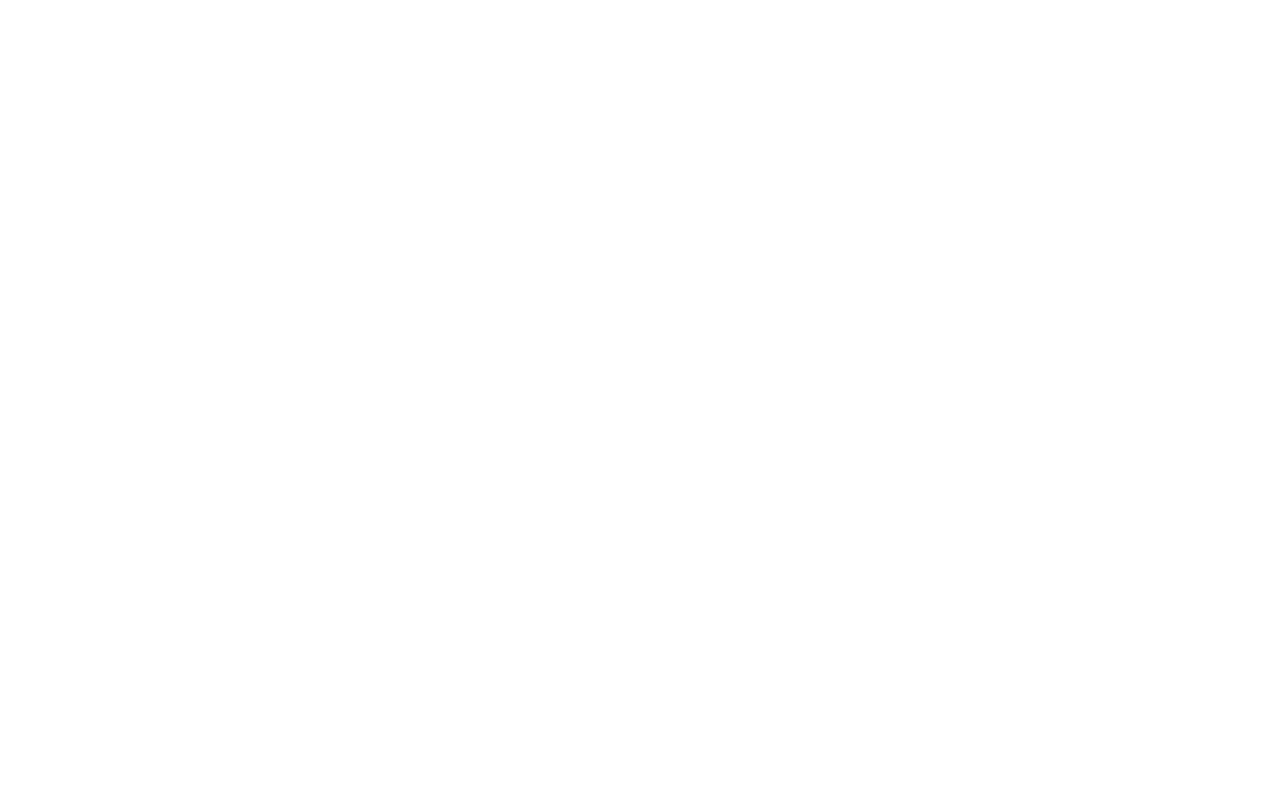
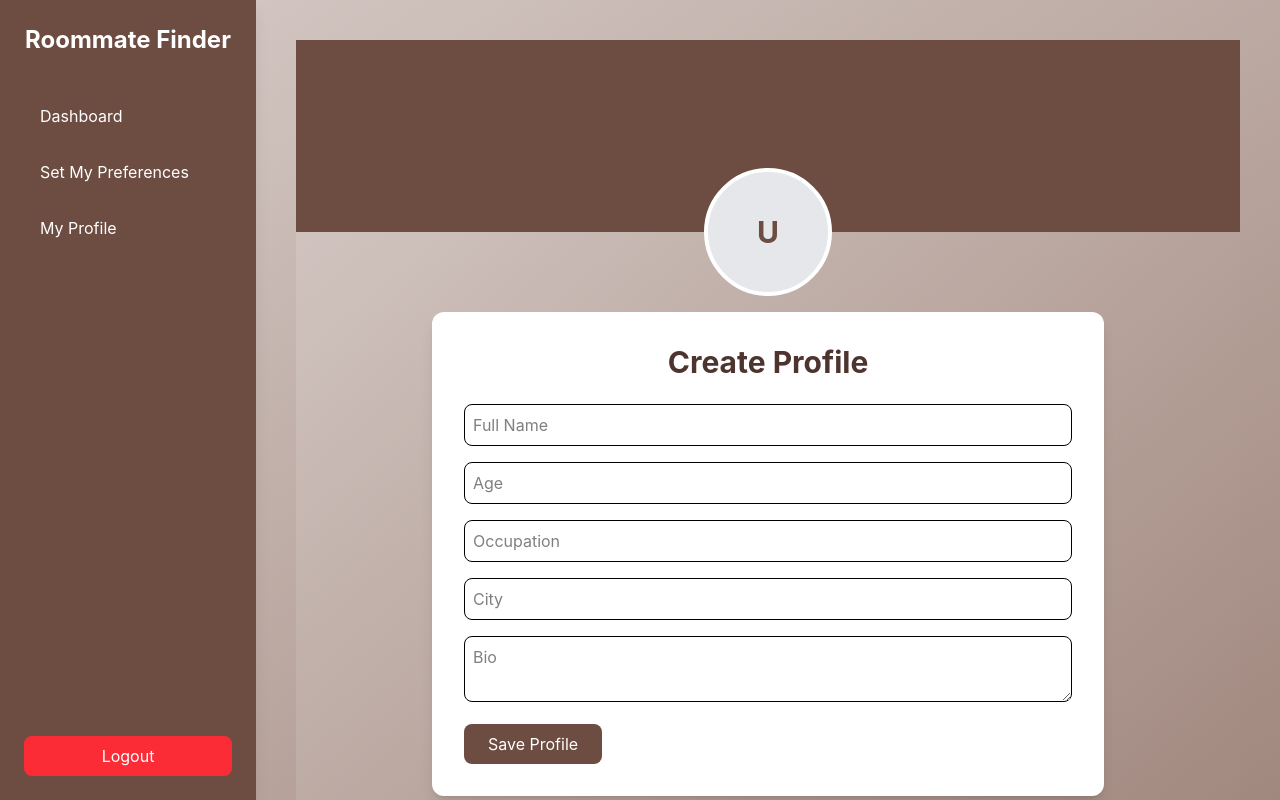
Before and after one commit to HarleenKaur4733/Roommate-Compatibility-UI, a React (Vite) app: page /profile in a window 1280 px wide. Before the commit this address had no page. Built offline with nearby package versions, Linux system fonts and the light colour scheme; no server answers; sample sign-in values are in the browser's storage.

Commit message:
My Profile and Logout added

```diff
--- a/src/App.jsx
+++ b/src/App.jsx
@@ -7,6 +7,7 @@
 import CreateProfile from "./pages/CreateProfile";
 import Preferences from "./pages/Preferences";
 import AppLayout from "./layouts/AppLayout";
+import Profile from "./pages/Profile";
 
 function App() {
   return (
@@ -26,6 +27,7 @@
           <Route path="/dashboard" element={<Dashboard />} />
           <Route path="/create-profile" element={<CreateProfile />} />
           <Route path="/preferences" element={<Preferences />} />
+          <Route path="/profile" element={<Profile />} />
         </Route>
       </Routes>
     </BrowserRouter>
--- a/src/api/profileApi.js
+++ b/src/api/profileApi.js
@@ -1,7 +1,9 @@
 import axiosInstance from "./axiosInstance";
+
+export const createProfile = (data) => axiosInstance.post("/profile", data);
+
+export const updateProfile = (data) => axiosInstance.put("/profile", data);
 
 export const getMyProfile = () => axiosInstance.get("/profile/me");
 
-export const createProfile = (data) => axiosInstance.post("/profile", data);
-
 export const getAllProfiles = () => axiosInstance.get("/profile/all");
--- a/src/layouts/AppLayout.jsx
+++ b/src/layouts/AppLayout.jsx
@@ -1,12 +1,21 @@
+import { useContext } from "react";
 import { Outlet, useNavigate } from "react-router-dom";
+import { AuthContext } from "../context/AuthContext";
 
 export default function AppLayout() {
   const navigate = useNavigate();
 
+  const { logoutUser } = useContext(AuthContext);
+
+  const handleLogout = () => {
+    logoutUser();
+    navigate("/");
+  };
+
   return (
-    <div className="flex min-h-screen bg-gradient-to-br from-[#d7ccc8] to-[#a1887f]">
+    <div className="flex h-screen bg-gradient-to-br from-[#d7ccc8] to-[#a1887f]">
       {/* Sidebar */}
-      <aside className="w-64 bg-[#6d4c41] text-white flex flex-col p-6 shadow-lg">
+      <aside className="w-64 bg-[#6d4c41] text-white flex flex-col p-6 shadow-lg sticky top-0 h-screen">
         <h1 className="text-2xl font-bold mb-10 text-center">
           Roommate Finder
         </h1>
@@ -25,11 +34,25 @@
           >
             Set My Preferences
           </button>
+          <button
+            className="text-left px-4 py-2 rounded-lg hover:bg-[#5d4037]"
+            onClick={() => navigate("/profile")}
+          >
+            My Profile
+          </button>
         </nav>
+
+        {/* Logout button */}
+        <button
+          onClick={handleLogout}
+          className="mt-auto px-4 py-2 bg-red-500 hover:bg-red-600 rounded-lg"
+        >
+          Logout
+        </button>
       </aside>
 
-      {/* Dynamic page content */}
-      <main className="flex-1 p-10">
+      {/* Scrollable main content */}
+      <main className="flex-1 overflow-y-auto p-10">
         <Outlet />
       </main>
     </div>
--- /dev/null
+++ b/src/pages/Profile.jsx
@@ -0,0 +1,150 @@
+import { useState, useEffect } from "react";
+import { useNavigate } from "react-router-dom";
+import { createProfile, updateProfile, getMyProfile } from "../api/profileApi";
+
+export default function Profile() {
+  const navigate = useNavigate();
+
+  const [profile, setProfile] = useState({
+    name: "",
+    age: "",
+    occupation: "",
+    city: "",
+    bio: "",
+  });
+
+  const [profileExists, setProfileExists] = useState(false);
+  const [isEditing, setIsEditing] = useState(false);
+
+  useEffect(() => {
+    async function loadProfile() {
+      try {
+        const res = await getMyProfile();
+
+        setProfile(res.data);
+
+        setProfileExists(true);
+
+        setIsEditing(false);
+      } catch {
+        setProfileExists(false);
+
+        setIsEditing(true);
+      }
+    }
+
+    loadProfile();
+  }, []);
+
+  const handleChange = (e) => {
+    setProfile({
+      ...profile,
+      [e.target.name]: e.target.value,
+    });
+  };
+
+  const handleSubmit = async (e) => {
+    e.preventDefault();
+
+    if (profileExists) {
+      await updateProfile(profile);
+
+      console.log("Profile updated");
+    } else {
+      await createProfile(profile);
+
+      console.log("Profile created");
+    }
+
+    setIsEditing(false);
+  };
+
+  return (
+    <div className="min-h-screen bg-gradient-to-br from-[#d7ccc8] to-[#a1887f] flex flex-col items-center">
+      {/* Cover */}
+      <div className="w-full h-48 bg-[#6d4c41] relative">
+        <div className="absolute -bottom-16 left-1/2 transform -translate-x-1/2">
+          <div className="w-32 h-32 rounded-full border-4 border-white bg-gray-200 flex items-center justify-center text-3xl font-bold text-[#6d4c41]">
+            {profile.name ? profile.name.charAt(0) : "U"}
+          </div>
+        </div>
+      </div>
+
+      {/* Profile Card */}
+
+      <div className="w-full max-w-2xl bg-white shadow-lg rounded-xl p-8 mt-20">
+        <h2 className="text-3xl font-bold mb-6 text-[#4e342e] text-center">
+          {profileExists ? "Your Profile" : "Create Profile"}
+        </h2>
+
+        {!isEditing && profileExists ? (
+          <div className="space-y-4 text-center">
+            <p className="text-xl font-semibold">{profile.name}</p>
+
+            <p className="text-gray-600">{profile.age} years old</p>
+
+            <p className="text-gray-600">{profile.occupation}</p>
+
+            <p className="text-gray-600">{profile.city}</p>
+
+            <p className="italic text-gray-500 mt-4">{profile.bio}</p>
+
+            <button
+              onClick={() => setIsEditing(true)}
+              className="mt-6 bg-[#6d4c41] text-white px-6 py-2 rounded-lg"
+            >
+              Edit Profile
+            </button>
+          </div>
+        ) : (
+          <form onSubmit={handleSubmit} className="space-y-4">
+            <input
+              name="name"
+              placeholder="Full Name"
+              value={profile.name || ""}
+              onChange={handleChange}
+              className="w-full border rounded-lg p-2"
+            />
+
+            <input
+              name="age"
+              type="number"
+              placeholder="Age"
+              value={profile.age || ""}
+              onChange={handleChange}
+              className="w-full border rounded-lg p-2"
+            />
+
+            <input
+              name="occupation"
+              placeholder="Occupation"
+              value={profile.occupation || ""}
+              onChange={handleChange}
+              className="w-full border rounded-lg p-2"
+            />
+
+            <input
+              name="city"
+              placeholder="City"
+              value={profile.city || ""}
+              onChange={handleChange}
+              className="w-full border rounded-lg p-2"
+            />
+
+            <textarea
+              name="bio"
+              placeholder="Bio"
+              value={profile.bio || ""}
+              onChange={handleChange}
+              className="w-full border rounded-lg p-2"
+            />
+
+            <button className="bg-[#6d4c41] text-white px-6 py-2 rounded-lg">
+              {profileExists ? "Update Profile" : "Save Profile"}
+            </button>
+          </form>
+        )}
+      </div>
+    </div>
+  );
+}
```
Also changed, not shown: 1 other file (tests, documents, lock files or other folders).
